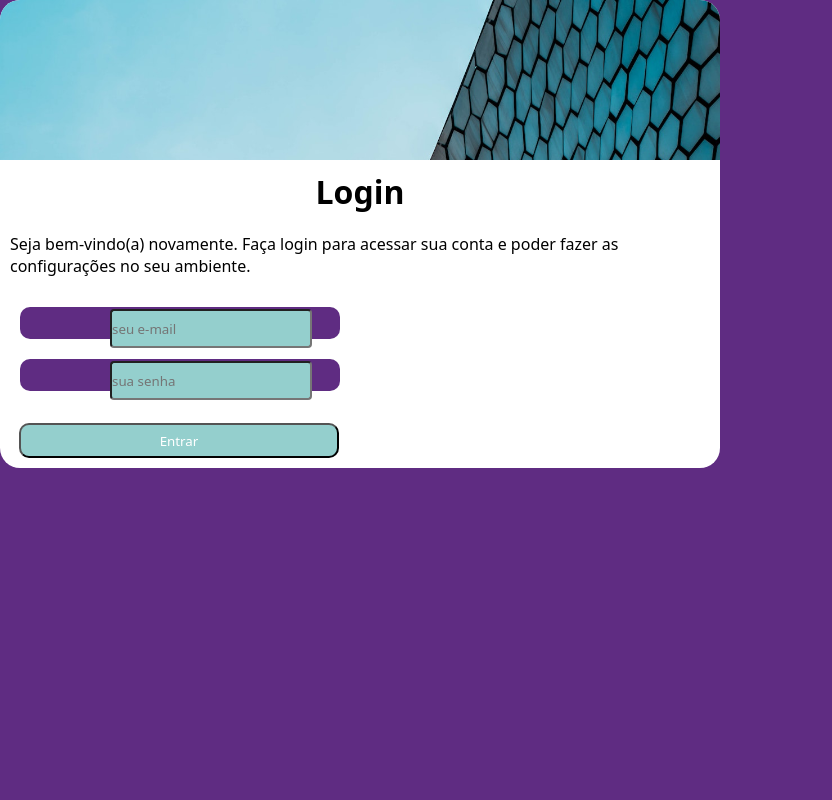
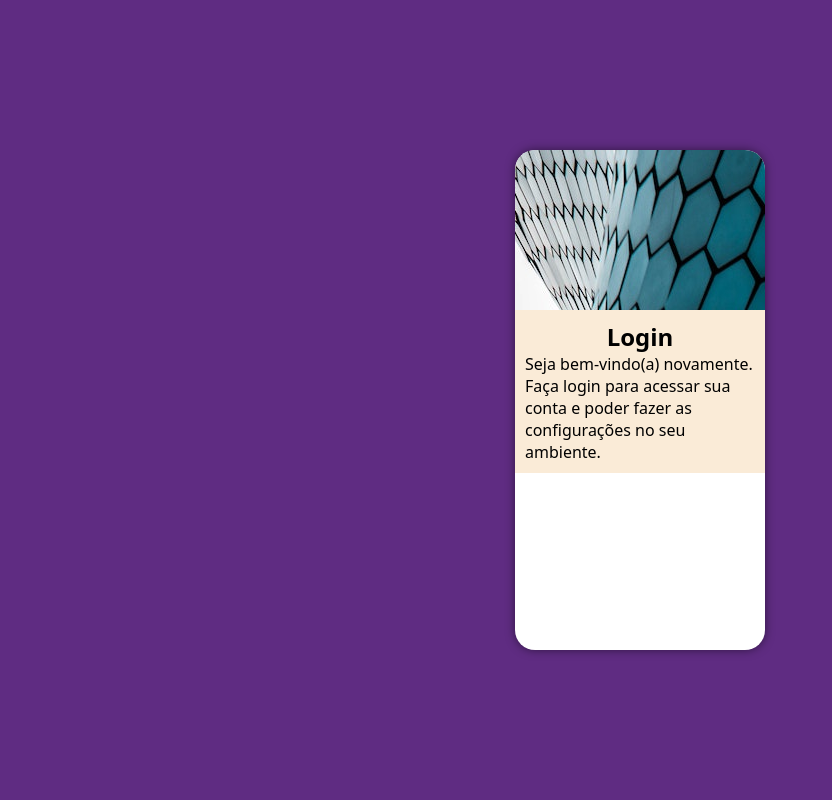
Before and after one commit to MaiaraGRocha/projeto-login, a PHP site: page / in a window 1280 px wide. Shown: the whole page, without its empty margins (0-832 px from the left). Run offline with PHP 8.4, Linux system fonts and the light colour scheme.

Commit message:
projeto login com img

```diff
--- a/estilos/style.css
+++ b/estilos/style.css
@@ -8,63 +8,54 @@
 
 }
 
+body,html{
+    margin: 0px;
+    padding: 0px;
+    background-color:#5F2C82 ;
+    height: 100vh;
+    width: 100vw;  /*centralizar bloco em qualquer tamanho de tela*/
+    box-sizing: border-box;
+}
+
+main{
+   position: relative;  /*centralizar bloco em qualquer tamanho de tela*/
+   height: 100vh;  /*centralizar bloco em qualquer tamanho de tela*/
+   width: 100vw;
+   border-radius: 20px;
+
+}
+
+section#geral{
+    position: absolute;   /*centralizar bloco em qualquer tamanho de tela*/
+    left: 50%;
+    top: 50%;
+    transform: translate(-50%,-50%);
+    background-color: white;
+
+    border-radius: 20px;
+    overflow: hidden;  /*vai esconder tudo que tiver pra fora da borda*/
+    width: 250px;
+    height: 500px;
+    box-shadow: 0px 0px 10px rgba(0, 0, 0, 0.5);
+}
 
 h1{
     text-align: center;
-    margin: 10px;
-
-
-}
-p{
-    padding: 10px;
 }
 
 
-body,html{
-    background-color: #5F2C82;
-}
-
-main{
-    background-color: white;
-    width: 90vh;
-    border-radius: 20px;
-}
 
 #img{
+    display: block;
     background-image: url(../imagens/pexels-luis-ruiz-1774931.jpg);
     height: 20vh;
-    border-radius: 20px 20px 0px 0px;
-    background-size: cover;
-}
-
-.email{
-
-    background-color: #5F2C82;
-    height: 4vh;
-    border-radius: 10px;
-    margin: 20px;
-    width: 25vw;
+    background-size: contain no-repeat;
+    background-position: bottom right;
 
 }
 
-input{
-
-    background-color: #94cfcd;
-    margin-left: 90px;
-    margin-top: 2px;
-    height: 35px;
-    border-radius: 4px;
-
-}
-
-#entrar{
-    margin-left: 9px;
-    background-color: #94cfcd;
-    color: white;
-    border-radius: 10px;
-    width: 25vw;
-}
-
-#entrar:hover{
-    background-color: #428a86;
-}
+#login{
+    display: block;
+    background-color: antiquewhite;
+    padding: 10px;
+    }
--- a/index.html
+++ b/index.html
@@ -10,50 +10,25 @@
 </head>
 <body>
     <main>
-        <section id="container">
-            <div id="img"></div>
 
-        </section>
+        <section id="geral">
 
+            <div id="img">
 
+            </div>
+
+            <div id="login">
                 <h1>Login</h1>
-
-        <article>
-
 
                 <p>Seja bem-vindo(a) novamente. Faça login para acessar sua conta e poder fazer as configurações no seu ambiente.</p>
 
-        </article>
-
-        <form action="cadastro.php">
-
-            <label id="label" for="iemail"></label>
-
-            <section class="email" >
-
-                <input  type="email" name="email" placeholder="seu e-mail" id="iemail">
-
-            </section>
-
-
-
-            <section class="email">
-
-                 <input type="password" name="senha" id="isenha" placeholder="sua senha">
-
-
-            </section>
-
-            <p ><input id="entrar" type="submit" value="Entrar"></p>
+                <form action="login.php" method="post">
 
                 </form>
 
+            </div>
 
-
-
-
-
-
+        </section>
 
     </main>
 
```
Lines whose indentation alone changed are shown as unchanged.
